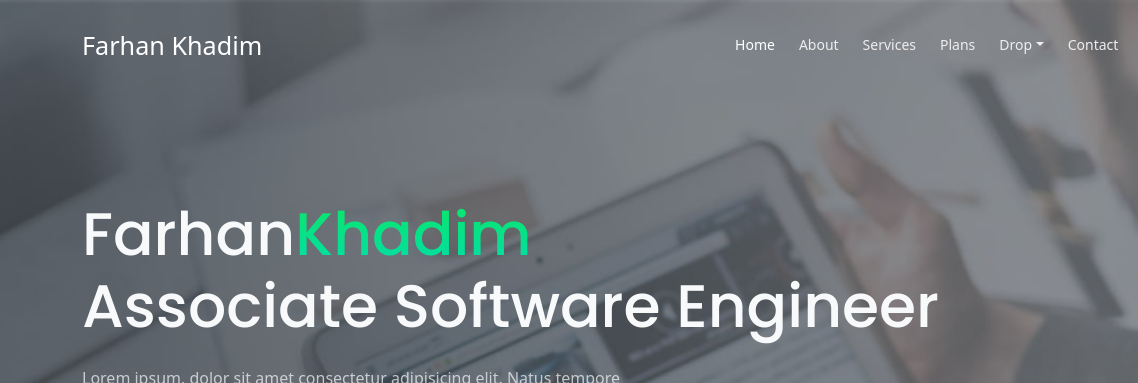
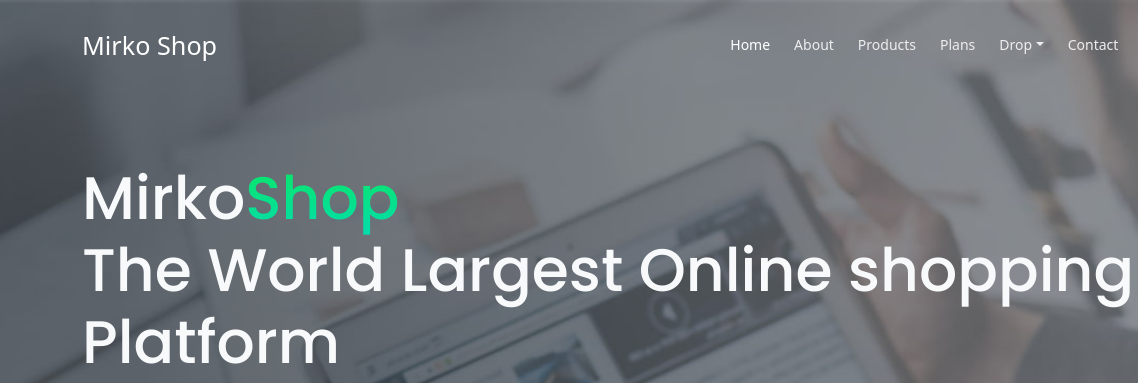
Before and after one commit to kifayataziz/new1, a plain HTML site: page web/index.html in a window 1280 px wide. Shown: the top 383 px of the page, 0-1138 px from the left. Drawn offline with Linux system fonts and the light colour scheme.

Commit message:
Third Commit

```diff
--- a/web/index.html
+++ b/web/index.html
@@ -41,7 +41,7 @@
                 <!-- <a class="navbar-brand logo-image" href="index.html"><img src="images/logo.svg" alt="alternative"></a> -->
 
                 <!-- Text Logo - Use this if you don't have a graphic logo -->
-                <a class="navbar-brand logo-text" href="index.html">Farhan Khadim</a>
+                <a class="navbar-brand logo-text" href="index.html">Mirko Shop</a>
 
                 <button class="navbar-toggler p-0 border-0" type="button" id="navbarSideCollapse" aria-label="Toggle navigation">
                     <span class="navbar-toggler-icon"></span>
@@ -56,10 +56,10 @@
                             <a class="nav-link" href="#about">About</a>
                         </li>
                         <li class="nav-item">
-                            <a class="nav-link" href="#services">Services</a>
+                            <a class="nav-link" href="#products">Products</a>
                         </li>
                         <li class="nav-item">
-                            <a class="nav-link" href="#plans">Plans</a>
+                            <a class="nav-link" href="#">Plans</a>
                         </li>
                         <li class="nav-item dropdown">
                             <a class="nav-link dropdown-toggle" id="dropdown01" data-bs-toggle="dropdown" aria-expanded="false" href="#">Drop</a>
@@ -99,7 +99,7 @@
         <!-- Home -->
         <section class="home py-5 d-flex align-items-center" id="header">
             <div class="container text-light py-5"  data-aos="fade-right">
-                <h1 class="headline">Farhan<span class="home_text">Khadim</span><br>Associate Software Engineer</h1>
+                <h1 class="headline">Mirko<span class="home_text">Shop</span><br>The World Largest Online shopping Platform</h1>
                 <p class="para para-light py-3">Lorem ipsum, dolor sit amet consectetur adipisicing elit. Natus tempore accusamus quis magnam doloremque itaque ad modi, pariatur iste labore similique officiis impedit aspernatur aperiam facere architecto. Eligendi, repellendus inventore!</p>
                 <div class="d-flex align-items-center">
                     <p class="p-2"><i class="fas fa-laptop-house fa-lg"></i></p>
```
